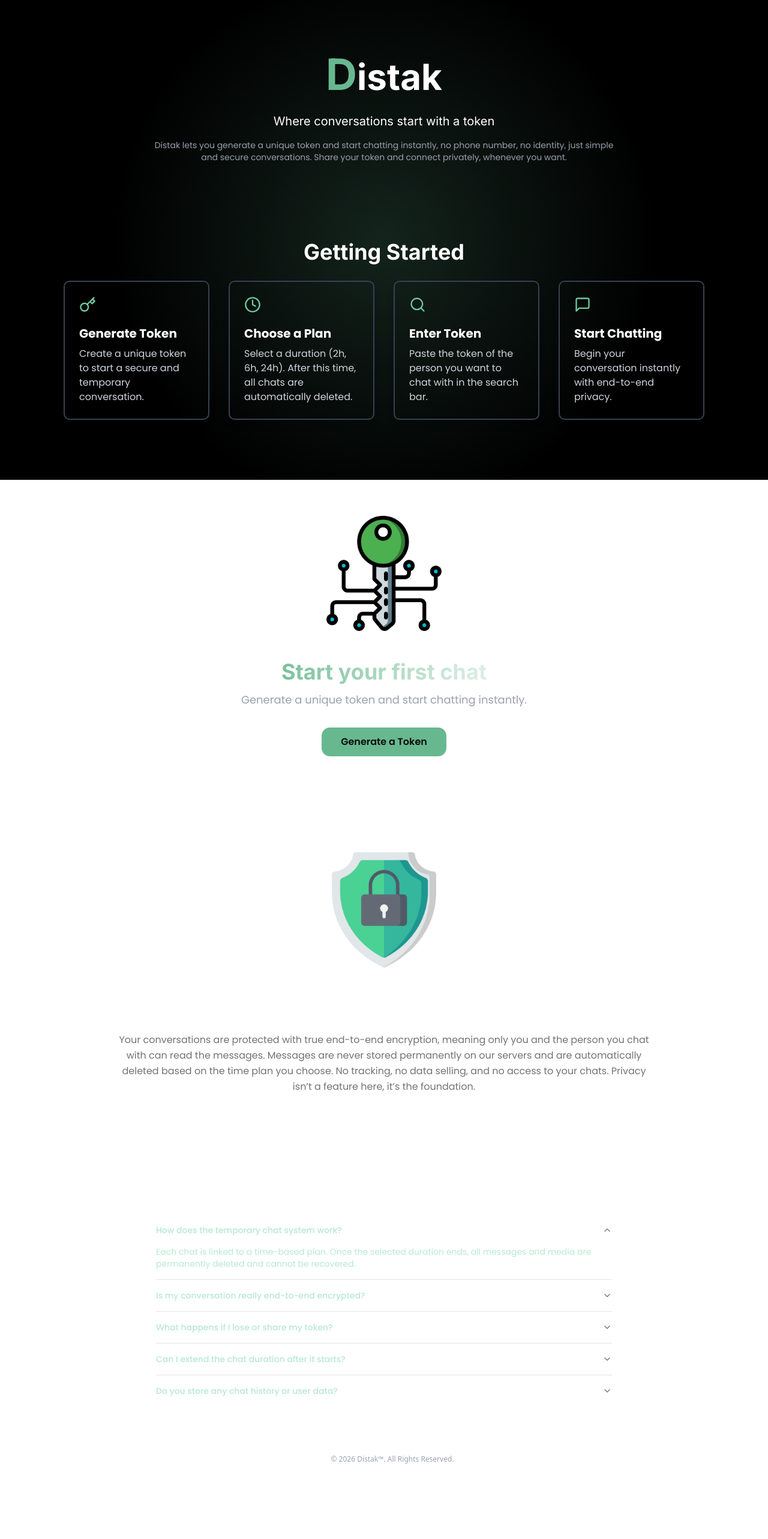
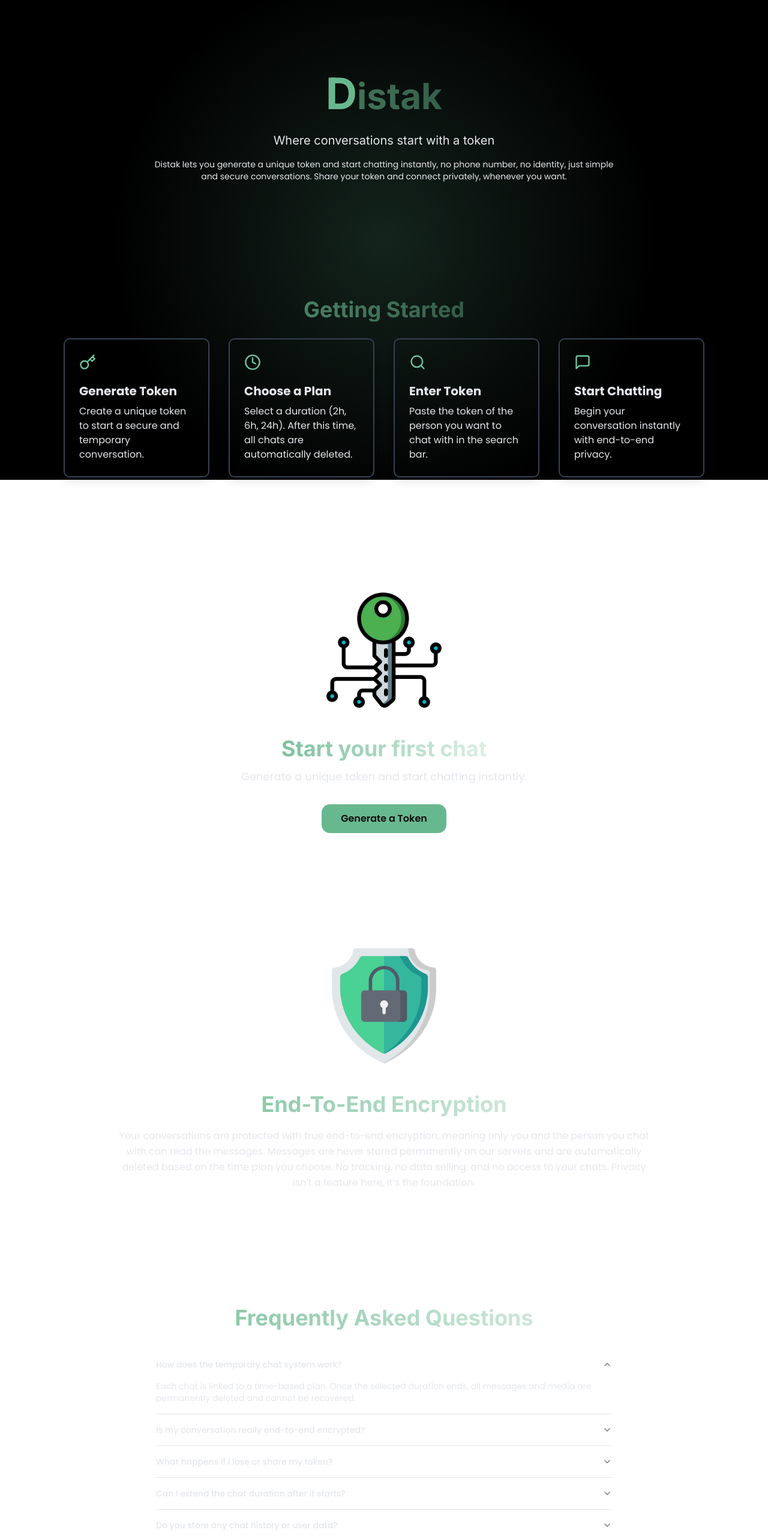
Before and after one commit to tahmid-khan-hub/Distak, a Next.js app: page / in a window 1280 px wide. Shown: the top 2566 px of the page at 60% size. Before the commit the page ends 2457 px from the top, so only its background shows below. Built offline with nearby package versions, Linux system fonts and the light colour scheme; no server answers.

Commit message:
Updated the heading, paragraph and padding of all home page sections

```diff
--- a/app/HomeComponents/Banner/Banner.tsx
+++ b/app/HomeComponents/Banner/Banner.tsx
@@ -4,17 +4,18 @@
 
 const Banner = () => {
     return (
-        <div className="py-16">
+        <div className="py-24">
             {/* content */}
             <div>
                 {/* title */}
                 <AnimateOnView direction="up" delay={0.25} duration={0.6}>
-                    <h1 className="inter text-6xl font-bold text-white text-center"><span className="text-7xl text-primary transform transition-all duration-300 ease-out hover:scale-110 hover:-translate-x-1">D</span>istak</h1>
+                    <h1 className="inter text-6xl font-bold  bg-linear-to-r from-primary to-primary/10 bg-clip-text text-transparent text-center">
+                    <span className="text-7xl text-primary transform transition-all duration-300 ease-out hover:scale-110 hover:-translate-x-1">D</span>istak</h1>
                 </AnimateOnView>
                 {/* sub-title */}
-                <AnimateOnView direction="up" delay={0.35} duration={0.8}><h2 className="inter text-xl text-white text-center mt-7">Where conversations start with a token</h2></AnimateOnView>
+                <AnimateOnView direction="up" delay={0.35} duration={0.8}><h2 className="inter text-xl text-gray-200 text-center mt-7">Where conversations start with a token</h2></AnimateOnView>
                 {/* description */}
-                <AnimateOnView direction="up" delay={0.35} duration={1.0}><p className="poppins text-sm text-gray-400 text-center mt-4 max-w-3xl mx-auto"> Distak lets you generate a unique token and start chatting instantly, no phone number, no identity, just simple and secure conversations. Share your token and connect privately, whenever you want.</p></AnimateOnView>
+                <AnimateOnView direction="up" delay={0.35} duration={1.0}><p className="poppins text-sm text-gray-200 text-center mt-4 max-w-3xl mx-auto"> Distak lets you generate a unique token and start chatting instantly, no phone number, no identity, just simple and secure conversations. Share your token and connect privately, whenever you want.</p></AnimateOnView>
             </div>
         </div>
     );
--- a/app/HomeComponents/CallToAction/components/GenerateToken/GenerateToken.tsx
+++ b/app/HomeComponents/CallToAction/components/GenerateToken/GenerateToken.tsx
@@ -44,7 +44,7 @@
 
         {/* Description */}
         <AnimateOnView direction="up" delay={0.4} duration={0.8}>
-          <p className="poppins text-center text-gray-400 max-w-lg mx-auto mt-3 text-lg leading-relaxed">
+          <p className="poppins text-center text-gray-200 max-w-lg mx-auto mt-3 text-lg leading-relaxed">
             Generate a unique token and start chatting instantly.
           </p>
         </AnimateOnView>
--- a/app/HomeComponents/CallToAction/components/ResumeChat/ResumeChat.tsx
+++ b/app/HomeComponents/CallToAction/components/ResumeChat/ResumeChat.tsx
@@ -4,15 +4,15 @@
 
 export default function ResumeChat() {
   return (
-    <div className="py-16">
+    <div className="py-24">
       <AnimateOnView direction="up" delay={0.25} duration={0.6}>
-        <h2 className="inter text-4xl text-center font-bold text-white">
+        <h2 className="inter text-4xl text-center font-bold  bg-linear-to-r from-primary to-primary/10 bg-clip-text text-transparent">
           Welcome Back
         </h2>
       </AnimateOnView>
 
       <AnimateOnView direction="up" delay={0.35} duration={0.8}>
-        <p className="poppins mt-2.5 text-center text-gray-400 max-w-xl mx-auto">
+        <p className="poppins mt-2.5 text-center text-gray-200 max-w-xl mx-auto">
           Your chat is ready. Continue where you left off.
         </p>
       </AnimateOnView>
--- a/app/HomeComponents/FaQ/FaQ.tsx
+++ b/app/HomeComponents/FaQ/FaQ.tsx
@@ -36,13 +36,13 @@
 
 const FaQ = () => {
   return (
-    <div className="text-white py-16">
-      <h2 className="inter text-4xl font-bold text-center mb-8">Frequently Asked Questions</h2>
+    <div className="text-gray-200 py-24">
+      <h2 className="inter text-4xl font-bold text-center  bg-linear-to-r from-primary to-primary/10 bg-clip-text text-transparent mb-8">Frequently Asked Questions</h2>
       <Accordion
         type="single"
         collapsible
         defaultValue="item-1"
-        className="poppins text-[#b6e9d3] max-w-190 mx-auto"
+        className="poppins max-w-190 mx-auto"
       >
         {items.map((item) => (
           <AccordionItem key={item.value} value={item.value}>
--- a/app/HomeComponents/GetStarted/GetStarted.tsx
+++ b/app/HomeComponents/GetStarted/GetStarted.tsx
@@ -44,9 +44,9 @@
 
 const GetStarted = () => {
     return (
-        <div className="py-16">
+        <div className="py-24">
             <AnimateOnView direction="up" delay={0.25} duration={0.6}>
-              <h2 className="inter text-4xl text-white text-center font-bold mb-7">Getting Started</h2>
+              <h2 className="inter text-4xl  bg-linear-to-r from-primary to-primary/10 bg-clip-text text-transparent text-center font-bold mb-7">Getting Started</h2>
             </AnimateOnView>
             <div><GetStartedContainer items={getStartedData} /></div>
         </div>
--- a/app/HomeComponents/GetStarted/components/GetStartedContainer.tsx
+++ b/app/HomeComponents/GetStarted/components/GetStartedContainer.tsx
@@ -15,8 +15,8 @@
                         transition={{ duration: 0.2 }}
                         className="poppins p-6 rounded-lg shadow-lg border-2 border-gray-700 hover:border-[#6FC7A1] transition-colors duration-300 h-full">
                         <div className="text-blue-400 mb-5">{item.icon}</div>
-                        <h3 className="text-xl font-bold text-white mb-2">{item.title}</h3>
-                        <p className="text-gray-300">{item.description}</p>
+                        <h3 className="text-xl font-bold text-gray-200 mb-2">{item.title}</h3>
+                        <p className="text-gray-200">{item.description}</p>
                     </motion.div>
                 </AnimateOnView>
             ))}
--- a/app/HomeComponents/SafetyAndSecurity/SafetyAndSecurity.tsx
+++ b/app/HomeComponents/SafetyAndSecurity/SafetyAndSecurity.tsx
@@ -6,7 +6,7 @@
 
 const SafetyAndSecurity = () => {
   return (
-    <div className="py-16">
+    <div className="py-24">
       <div className="max-w-4xl mx-auto text-center">
         {/* icon */}
         <AnimateOnView direction="up" delay={0.25} duration={0.6}>
--- a/app/HomeComponents/SafetyAndSecurity/components/SecurityContent.tsx
+++ b/app/HomeComponents/SafetyAndSecurity/components/SecurityContent.tsx
@@ -2,15 +2,15 @@
 
 const SecurityContent = () => {
   return (
-    <div className="space-y-5 text-white">
+    <div className="space-y-5 text-gray-200">
       <AnimateOnView direction="left" delay={0.25} duration={0.6}>
-        <h2 className="inter text-4xl font-bold tracking-tight">
+        <h2 className="inter text-4xl font-bold  bg-linear-to-r from-primary to-primary/10 bg-clip-text text-transparent">
           End-To-End Encryption
         </h2>
       </AnimateOnView>
 
       <AnimateOnView direction="left" delay={0.35} duration={0.8}>
-        <p className="poppins text-muted-foreground leading-relaxed">
+        <p className="poppins leading-relaxed">
           Your conversations are protected with true end-to-end encryption,
           meaning only you and the person you chat with can read the messages. Messages are never stored permanently on our servers and are automatically deleted based on the time plan you choose. No tracking, no data selling, and no access to your
           chats. Privacy isn’t a feature here, it’s the foundation.
```
